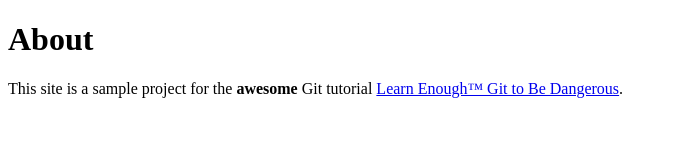
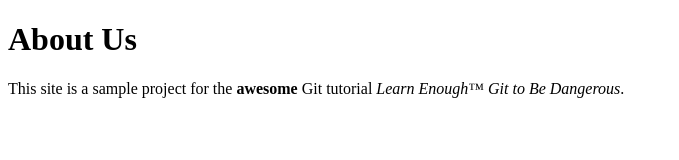
Before and after one commit to tungThanhHuynh/webSit, a plain HTML site: page about.html in a window 1280 px wide. Shown: the whole page, without its empty margins (0-679 px from the left). Drawn offline with Linux system fonts and the light colour scheme.

Commit message:
Change page heading

```diff
--- a/about.html
+++ b/about.html
@@ -5,9 +5,9 @@
     <title>About Us</title>
   </head>
   <body>
-    <h1>About</h1>
+    <h1>About Us</h1>
     <p>
-      This site is a sample project for the <strong>awesome</strong> Git tutorial <a href="http:learnenough.com/git-tutorial">Learn Enough™ Git to Be Dangerous</a>.
+      This site is a sample project for the <strong>awesome</strong> Git tutorial <em>Learn Enough™ Git to Be Dangerous</em>.
     </p>
   </body>
 </html>
```
